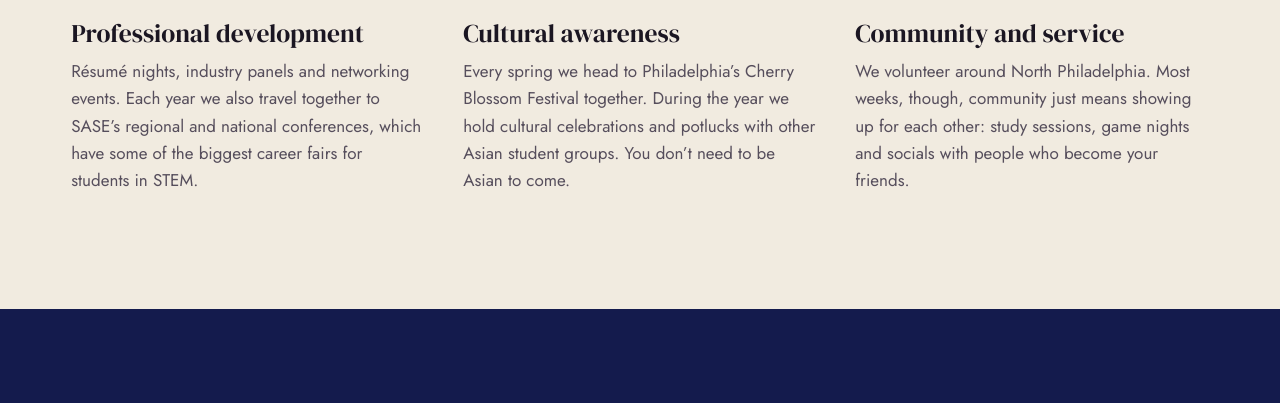
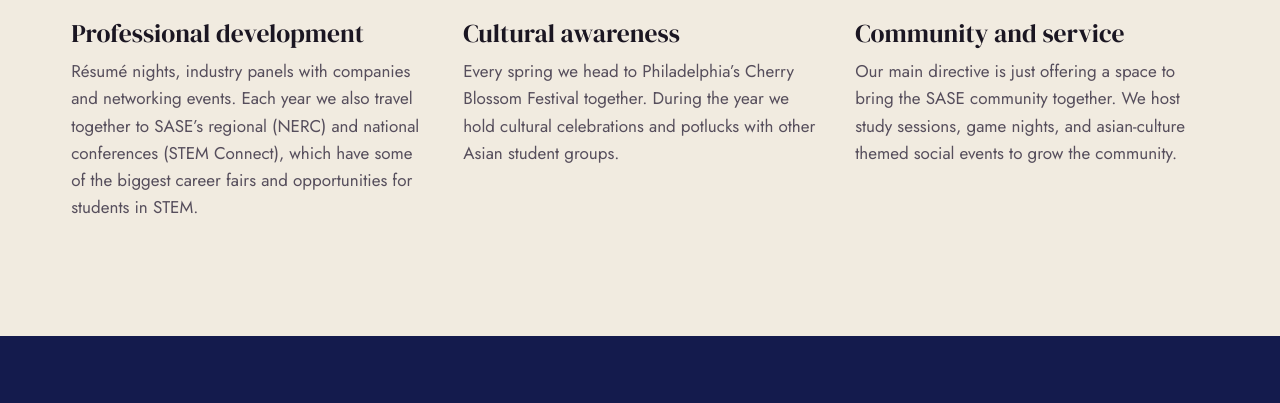
Before and after one commit to SASE-Temple/sase-temple.github.io, a plain HTML site: page index.html in a window 1280 px wide. Shown: the part 2243-2646 px from the top of the page. Drawn offline with Linux system fonts and the light colour scheme.

Commit message:
Update index.html

```diff
--- a/index.html
+++ b/index.html
@@ -152,17 +152,17 @@
           <article class="pillar">
             <figure class="pillar__photo"><img src="assets/img/conference.jpg" alt="Temple SASE members in business attire at a SASE conference" loading="lazy" width="1800" height="1200"></figure>
             <h3>Professional development</h3>
-            <p>Résumé nights, industry panels and networking events. Each year we also travel together to SASE’s regional and national conferences, which have some of the biggest career fairs for students in STEM.</p>
+            <p>Résumé nights, industry panels with companies and networking events. Each year we also travel together to SASE’s regional (NERC) and national conferences (STEM Connect), which have some of the biggest career fairs and opportunities for students in STEM.</p>
           </article>
           <article class="pillar">
             <figure class="pillar__photo"><img src="assets/img/cherry-blossoms.jpg" alt="Members together at the Philadelphia Cherry Blossom Festival" loading="lazy" width="1800" height="1200"></figure>
             <h3>Cultural awareness</h3>
-            <p>Every spring we head to Philadelphia’s Cherry Blossom Festival together. During the year we hold cultural celebrations and potlucks with other Asian student groups. You don’t need to be Asian to come.</p>
+            <p>Every spring we head to Philadelphia’s Cherry Blossom Festival together. During the year we hold cultural celebrations and potlucks with other Asian student groups.</p>
           </article>
           <article class="pillar">
             <figure class="pillar__photo"><img src="assets/img/study-session.jpg" alt="Members laughing together around a table during a study session" loading="lazy" width="1800" height="1200"></figure>
             <h3>Community and service</h3>
-            <p>We volunteer around North Philadelphia. Most weeks, though, community just means showing up for each other: study sessions, game nights and socials with people who become your friends.</p>
+            <p>Our main directive is just offering a space to bring the SASE community together. We host study sessions, game nights, and asian-culture themed social events to grow the community.</p>
           </article>
         </div>
       </div>
```
